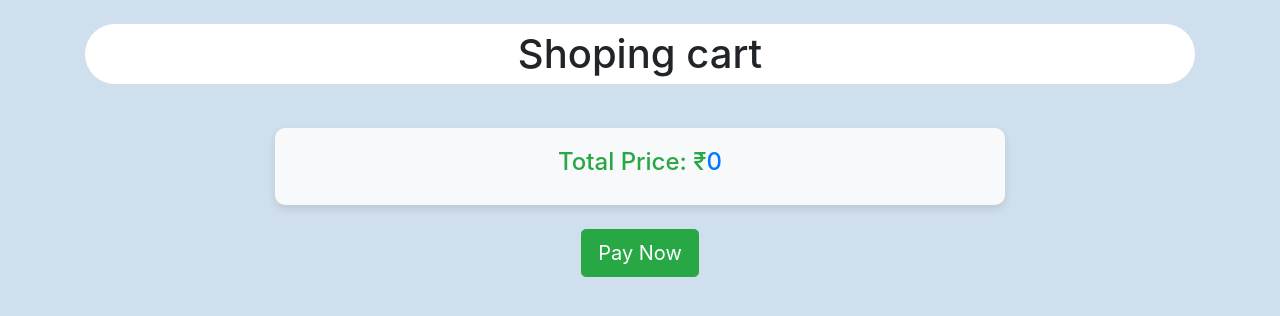
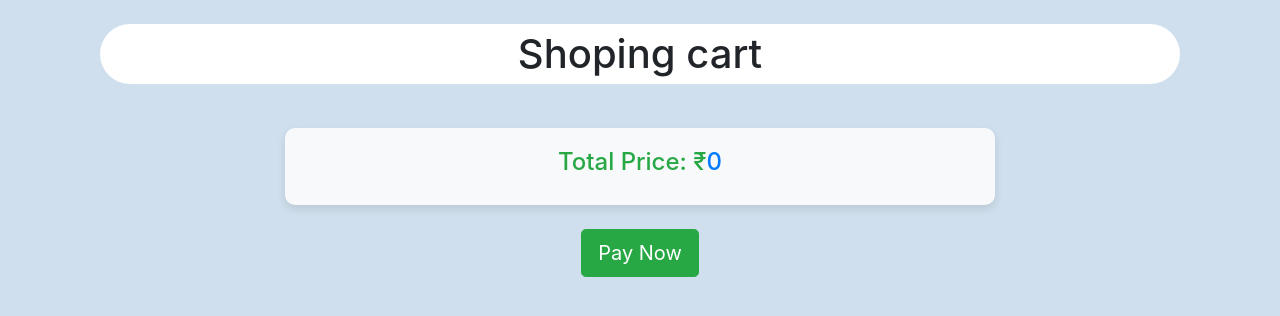
Before and after one commit to asterisk-ragavan/e-cart, a plain HTML site: page index.html in a window 1280 px wide. Drawn offline with nearby package versions, Linux system fonts and the light colour scheme; no server answers.

Commit message:
Update index.html

```diff
--- a/index.html
+++ b/index.html
@@ -7,7 +7,7 @@
     <link href="https://stackpath.bootstrapcdn.com/bootstrap/4.5.2/css/bootstrap.min.css" rel="stylesheet">
     <link href="css/styles.css" rel="stylesheet">
 </head>
-<body class="">
+<body class="container">
     <div class="container">
         <h1 class="text-center mt-4">Shoping cart</h1>
         <div class="row justify-content-center">
```
